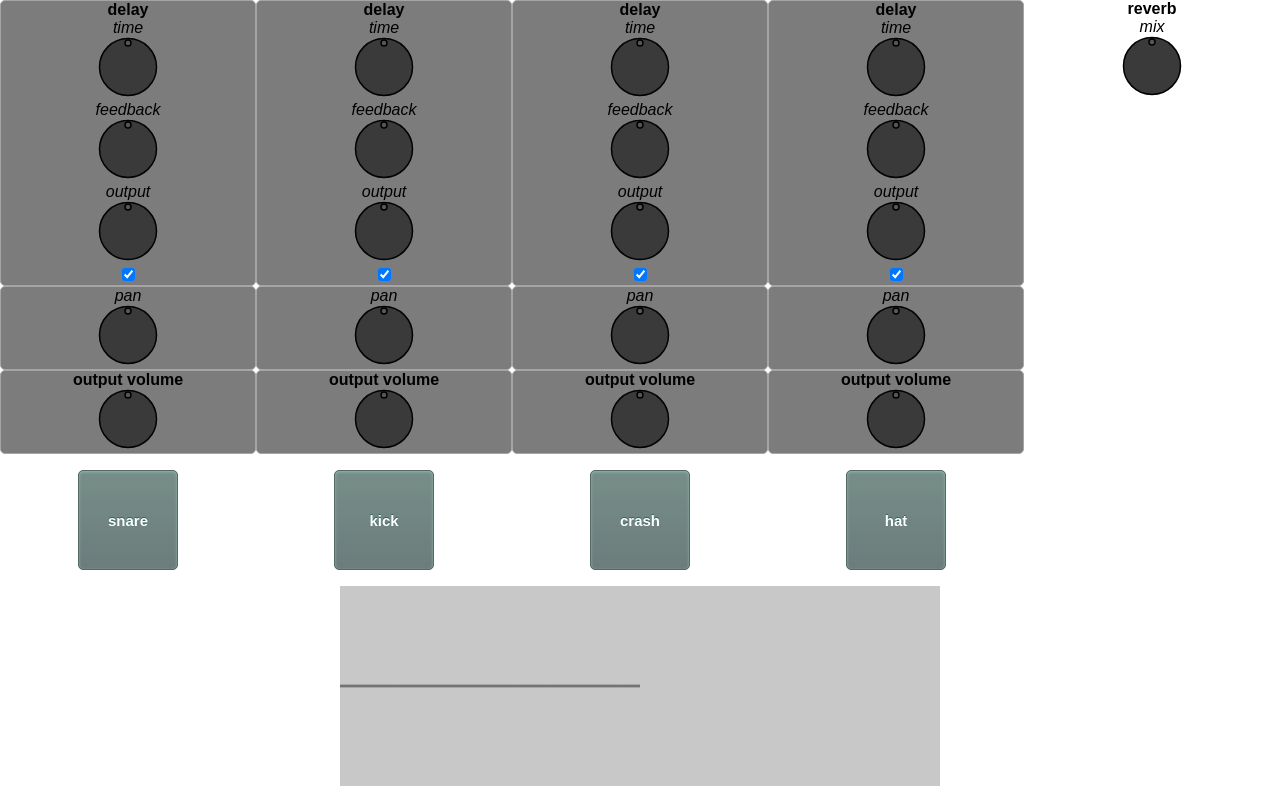
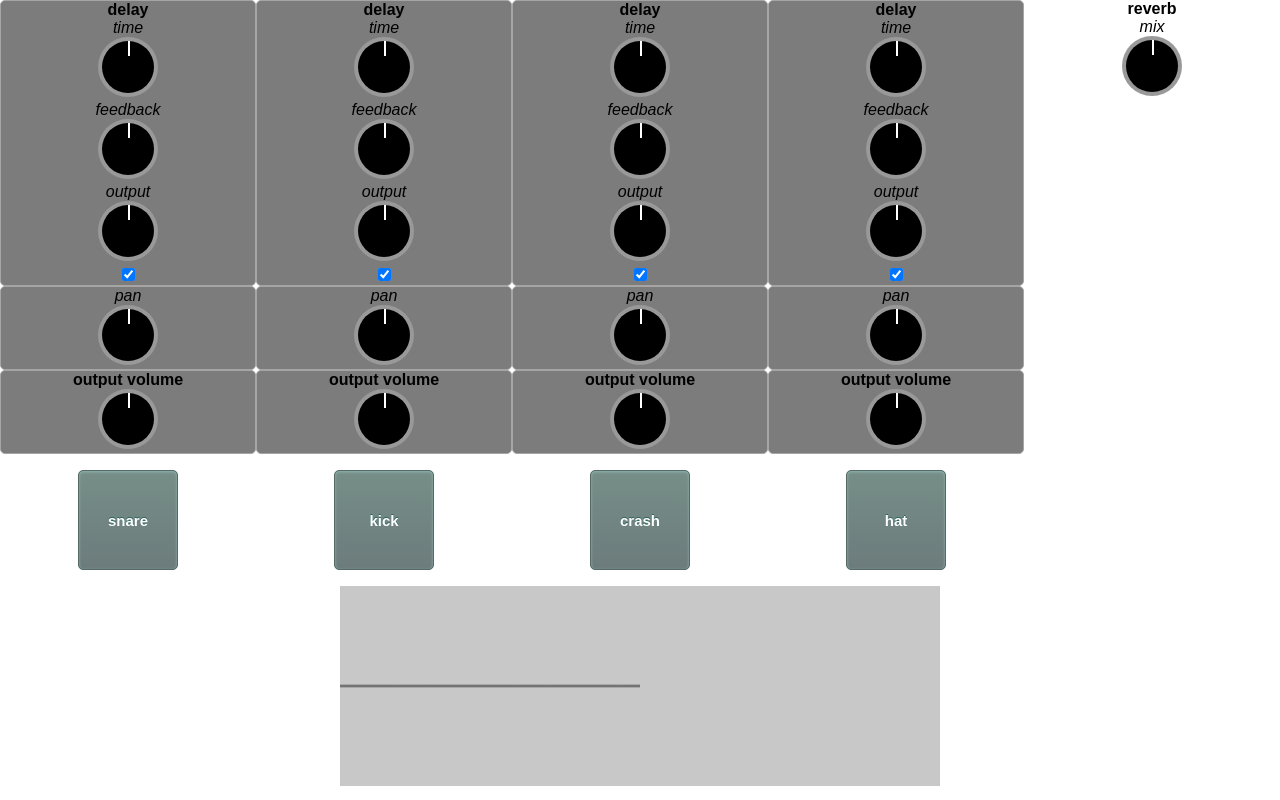
Before and after one commit to jchristof/AudioSystemTSX, a React (Create React App) app: page / in a window 1280 px wide. Shown: the top 800 px of the page. Built offline with nearby package versions, Linux system fonts and the light colour scheme; no server answers.

Commit message:
updated look of knob svg

```diff
--- a/src/controls/Dial.tsx
+++ b/src/controls/Dial.tsx
@@ -18,8 +18,8 @@ export default class Dial extends React.Component<Props, State> {
     private readonly absRange = Math.abs(this.minRotationAngle) + Math.abs(this.maxRotationAngle);
 
     private readonly size: number;
+    private readonly center: number;
     private readonly radius: number;
-    private readonly smRadius: number;
 
     constructor(props: Props) {
         super(props);
@@ -29,8 +29,8 @@ export default class Dial extends React.Component<Props, State> {
 
         this.id = props.id;
         this.size = props.dialSize * 2;
-        this.radius = props.dialSize - 1.5;
-        this.smRadius = props.dialSize * 0.1;
+        this.center = props.dialSize;
+        this.radius = props.dialSize;
       }
 
     onMouseWheel(event: React.WheelEvent<HTMLDivElement>): void {
@@ -52,23 +52,23 @@ export default class Dial extends React.Component<Props, State> {
             <div onWheel={(e) => this.onMouseWheel(e)}>
                 <svg width={this.size} height={this.size} xmlns="http://www.w3.org/2000/svg">
                     <g transform={`rotate(${this.state.angle}, ${this.size / 2}, ${this.size / 2})`}>
-                <ellipse
-                    ry={this.radius}
-                    rx={this.radius}
-                    cy={this.size / 2}
-                    cx={this.size / 2}
-                    strokeWidth="1.5"
-                    stroke="#000000"
-                    fill="#3a3a3a"
+                            <circle
+                                fill="#999999"
+                                r={this.radius}
+                                cy={this.center}
+                                cx={this.center}
                             />
-                <ellipse
-                    ry={this.smRadius}
-                    rx={this.smRadius}
-                    cy={this.smRadius * 2}
-                    cx={this.size / 2}
-                    strokeWidth="1.5"
-                    stroke="#000000"
-                    fill="#565656"
+                            <circle
+                                cy={this.center}
+                                cx={this.center}
+                                r={this.radius - 4}
+                            />
+                            <rect
+                                y="4"
+                                x={this.center}
+                                height={this.radius / 2}
+                                width="2"
+                                fill="#ffffff"
                             />
                     </g>
                 </svg>
```
Also changed, not shown: assets/knob.svg (added), assets/knob_ex.svg (added). Lines whose indentation alone changed are shown as unchanged.
